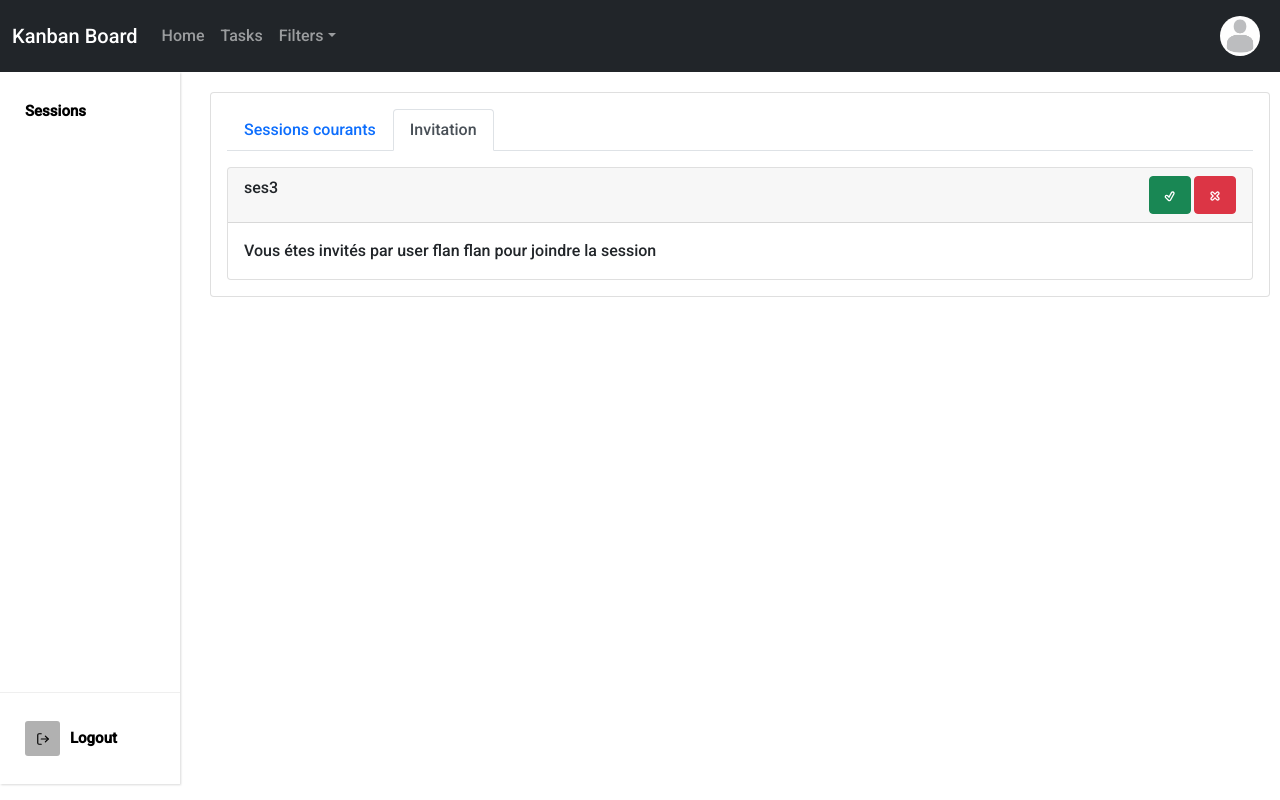
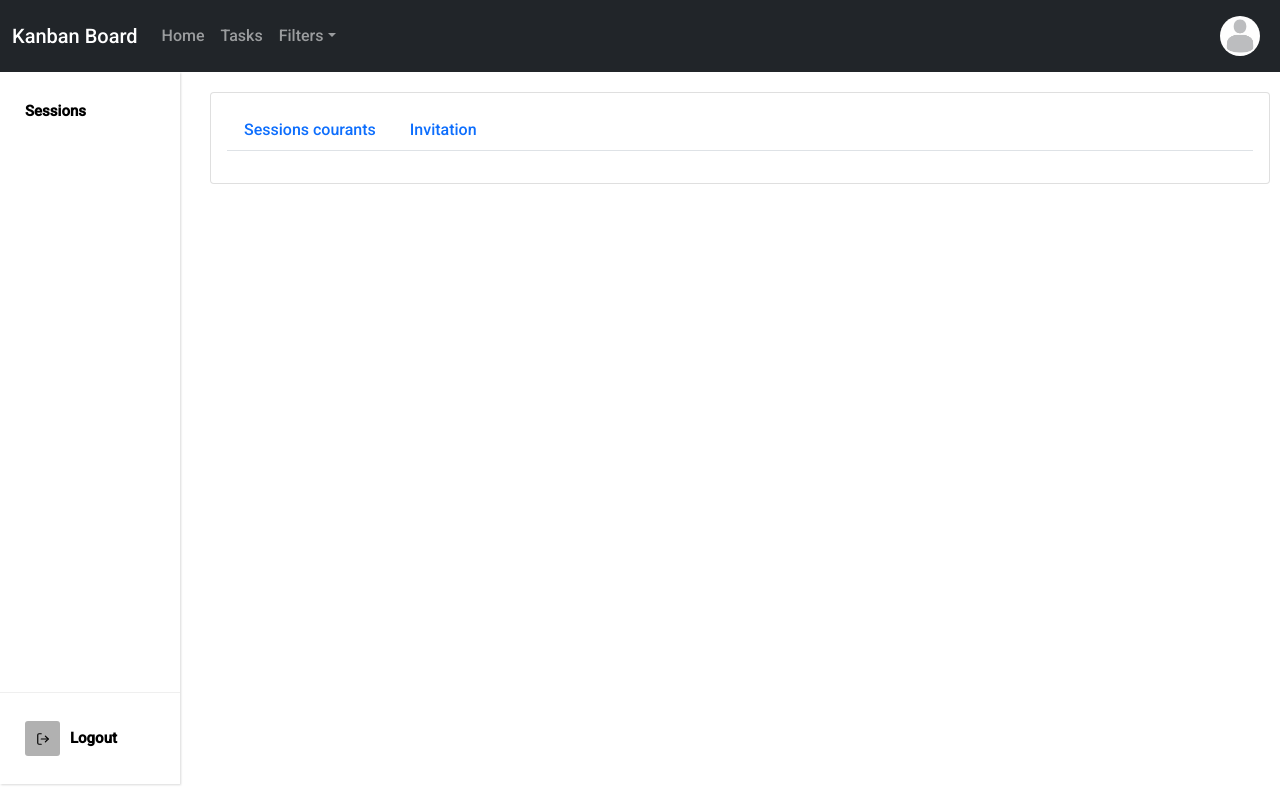
Before and after one commit to achrafhardizi/Kanban-Project, a React (Create React App) app: page / in a window 1280 px wide. Built offline with nearby package versions, Linux system fonts and the light colour scheme.

Commit message:
sessions added

```diff
--- a/src/Components/Sessions/Sessions.jsx
+++ b/src/Components/Sessions/Sessions.jsx
@@ -1,8 +1,8 @@
 import React from 'react';
 import {Button, Card, Col, Row, Tab, Tabs} from "react-bootstrap";
-import {BiExit} from "react-icons/bi";
 import {CgEnter} from "react-icons/cg";
 import {TiTickOutline, TiTimesOutline} from "react-icons/ti";
+import {IoExitOutline} from "react-icons/io5";
 
 
 const Sessions = () => {
@@ -50,8 +50,8 @@ const Sessions = () => {
     return (
         <Card style={{padding: 0}}>
             <Card.Body >
-                <Tabs defaultActiveKey="profile" id="uncontrolled-tab-example" className="mb-3">
-                    <Tab eventKey="home" title="Sessions courants">
+                <Tabs defaultActiveKey="home" id="uncontrolled-tab-example" className="mb-3">
+                    <Tab eventKey="sessions" title="Sessions courants">
                         <Row xs={4} style={{width: "99.999%"}} gutter={40}>
                             {sessions.map(ses => {
                                 return (
@@ -69,7 +69,7 @@ const Sessions = () => {
                                                     width: "16rem"
                                                 }}>
                                                     <Button variant="success"><CgEnter/></Button>
-                                                    <Button variant="danger"><BiExit/></Button>
+                                                    <Button variant="danger"><IoExitOutline/></Button>
                                                 </div>
                                             </Card.Body>
                                         </Card>
@@ -78,7 +78,7 @@ const Sessions = () => {
                             })}
                         </Row>
                     </Tab>
-                    <Tab eventKey="profile" title="Invitation">
+                    <Tab eventKey="invitations" title="Invitation">
                         {invsessions.map(ses => {
                             return (
                                 <Card>
```
